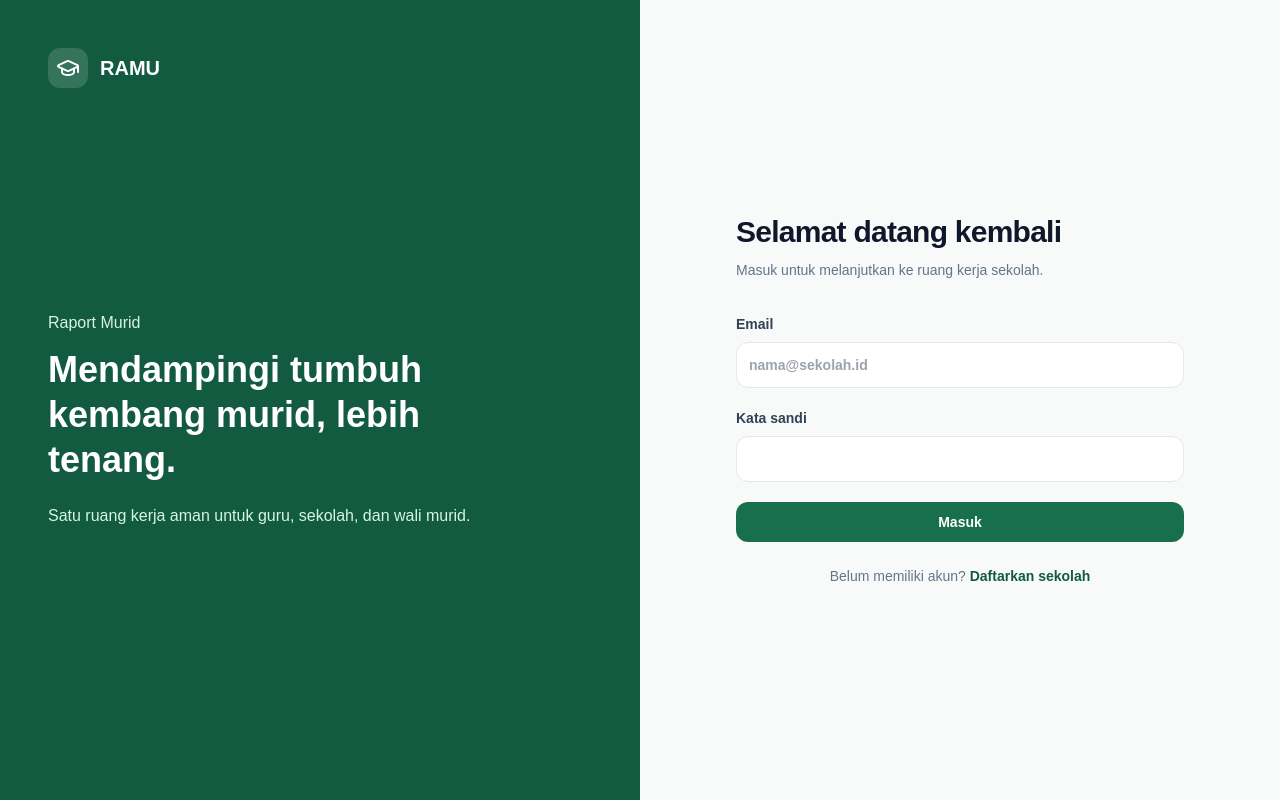
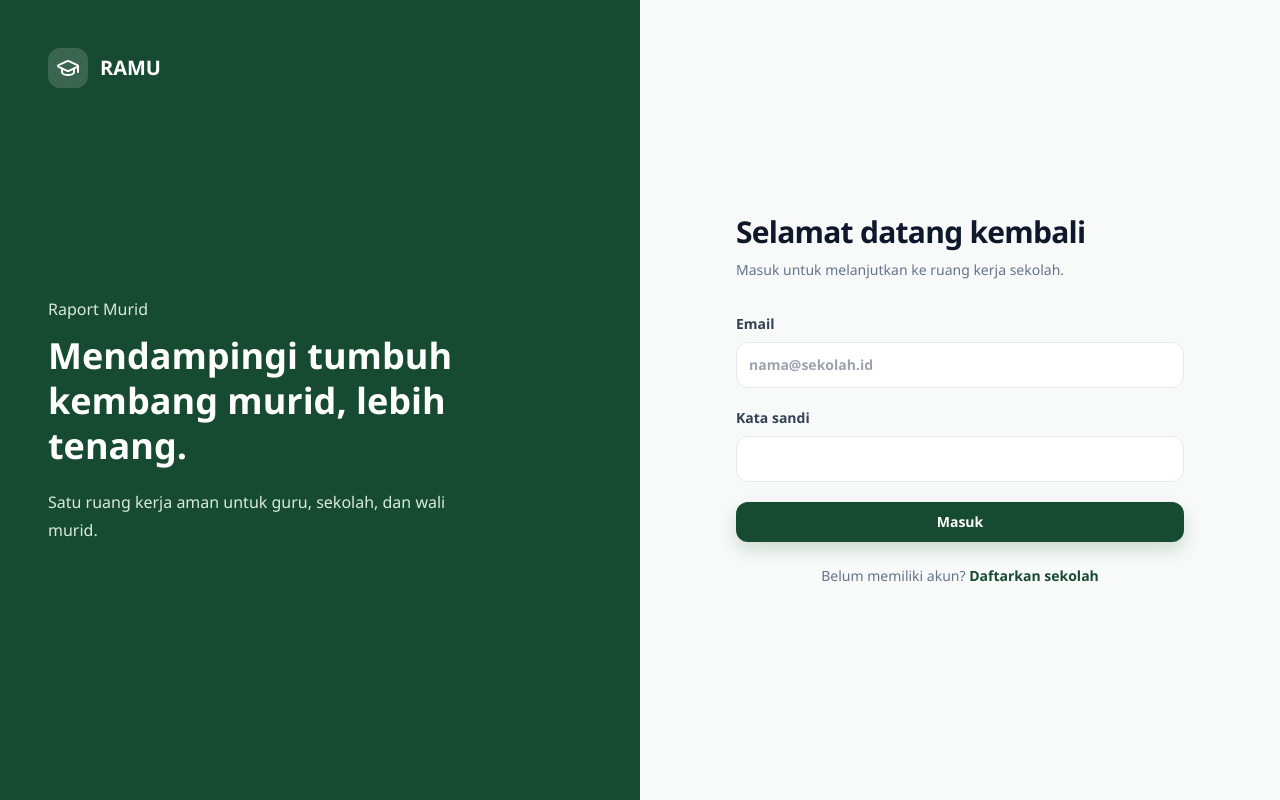
Before and after one commit to SinchanGM24/Ramu, a Next.js app in the folder frontend/: page /login in a window 1280 px wide. Built offline with nearby package versions, Linux system fonts and the light colour scheme; no server answers.

Commit message:
feat(ui): establish ramu visual foundation

```diff
--- a/frontend/src/app/globals.css
+++ b/frontend/src/app/globals.css
@@ -2,7 +2,57 @@
 @tailwind components;
 @tailwind utilities;
 
-* { box-sizing: border-box; }
-html { background: #f8faf9; }
-body { margin: 0; color: #172033; font-family: Arial, Helvetica, sans-serif; }
-button, input, select { font: inherit; }
+:root {
+	--ramu-ivory: #f8f5ed;
+	--ramu-paper: #fffdf8;
+	--ramu-ink: #17251b;
+	--ramu-muted: #647066;
+	--ramu-line: #e5e7dd;
+	--ramu-forest: #174b31;
+	--ramu-forest-deep: #092b1a;
+}
+
+* {
+	box-sizing: border-box;
+}
+
+html {
+	background: var(--ramu-ivory);
+	scroll-behavior: smooth;
+}
+
+body {
+	margin: 0;
+	color: var(--ramu-ink);
+	background:
+		radial-gradient(circle at 78% -8%, rgba(181, 214, 188, 0.32), transparent 28rem),
+		var(--ramu-ivory);
+	font-family: "Aptos", "Segoe UI", sans-serif;
+	text-rendering: optimizeLegibility;
+}
+
+button,
+input,
+select,
+textarea {
+	font: inherit;
+}
+
+button,
+a,
+input,
+select,
+textarea {
+	-webkit-tap-highlight-color: transparent;
+}
+
+::selection {
+	color: white;
+	background: #245f3f;
+}
+
+.ramu-surface-pattern {
+	background-image:
+		radial-gradient(circle at 1px 1px, rgba(23, 75, 49, 0.06) 1px, transparent 0);
+	background-size: 18px 18px;
+}
--- a/frontend/src/components/layout/app-shell.tsx
+++ b/frontend/src/components/layout/app-shell.tsx
@@ -7,8 +7,11 @@ export function AppShell({ children }: { children: ReactNode }) {
 		<>
 			<DesktopSidebar />
 			<MobileTopbar />
-			<main className="min-h-screen bg-[#f8faf9] px-4 py-6 pb-24 sm:px-7 lg:ml-64 lg:px-10 lg:py-10 lg:pb-10">
-				{children}
+			<main
+				id="konten-utama"
+				className="min-h-screen bg-[#f8f5ed] px-4 py-6 pb-24 sm:px-7 lg:ml-72 lg:px-10 lg:py-10 lg:pb-10"
+			>
+				<div className="mx-auto w-full max-w-7xl">{children}</div>
 			</main>
 			<MobileBottomNav />
 		</>
--- a/frontend/src/components/layout/mobile-bottom-nav.tsx
+++ b/frontend/src/components/layout/mobile-bottom-nav.tsx
@@ -14,7 +14,7 @@ export function MobileBottomNav() {
 	return (
 		<nav
 			aria-label="Navigasi utama"
-			className="fixed inset-x-0 bottom-0 z-30 grid grid-cols-3 border-t border-slate-200 bg-white pb-[env(safe-area-inset-bottom)] lg:hidden"
+			className="fixed inset-x-0 bottom-0 z-30 grid grid-cols-3 border-t border-brand-950/10 bg-[#fffdf8]/95 pb-[env(safe-area-inset-bottom)] shadow-[0_-10px_30px_rgba(23,75,49,0.06)] backdrop-blur lg:hidden"
 		>
 			{items.map(({ href, label, icon: Icon }) => {
 				const active = pathname.startsWith(href);
@@ -24,7 +24,7 @@ export function MobileBottomNav() {
 						href={href}
 						className={cn(
 							"flex min-h-16 flex-col items-center justify-center gap-1 text-[11px] font-medium",
-							active ? "text-brand-700" : "text-slate-500",
+							active ? "text-brand-800" : "text-slate-500",
 						)}
 					>
 						<Icon size={20} strokeWidth={active ? 2.5 : 2} />
--- a/frontend/src/components/layout/mobile-topbar.tsx
+++ b/frontend/src/components/layout/mobile-topbar.tsx
@@ -1,14 +1,14 @@
 import { Bell, GraduationCap } from "lucide-react";
 export function MobileTopbar() {
 	return (
-		<header className="sticky top-0 z-20 flex h-16 items-center justify-between border-b border-slate-100 bg-white/95 px-4 backdrop-blur lg:hidden">
-			<div className="flex items-center gap-2 font-bold text-slate-900">
-				<span className="grid size-9 place-items-center rounded-lg bg-brand-600 text-white">
+		<header className="sticky top-0 z-20 flex h-16 items-center justify-between border-b border-brand-950/10 bg-[#fffdf8]/95 px-4 backdrop-blur lg:hidden">
+			<div className="flex items-center gap-2 font-bold text-brand-950">
+				<span className="grid size-9 place-items-center rounded-xl bg-brand-800 text-white shadow-[0_5px_14px_rgba(9,43,26,0.18)]">
 					<GraduationCap size={19} />
 				</span>
 				RAMU
 			</div>
-			<button aria-label="Notifikasi" className="rounded-lg p-2 text-slate-500">
+			<button aria-label="Notifikasi" className="rounded-xl p-2 text-brand-800 hover:bg-brand-50">
 				<Bell size={20} />
 			</button>
 		</header>
--- a/frontend/src/components/shared/page-header.tsx
+++ b/frontend/src/components/shared/page-header.tsx
@@ -11,14 +11,16 @@ export function PageHeader({
 	action?: ReactNode;
 }) {
 	return (
-		<div className="mb-8 flex flex-col gap-5 border-b border-slate-200/80 pb-6 sm:flex-row sm:items-end sm:justify-between">
+		<div className="mb-8 flex max-w-7xl flex-col gap-5 border-b border-[#dedfd4] pb-6 sm:flex-row sm:items-end sm:justify-between">
 			<div>
-				<p className="text-xs font-bold uppercase tracking-[0.14em] text-brand-700">{eyebrow}</p>
-				<h1 className="mt-2 text-2xl font-bold tracking-tight text-slate-950 sm:text-3xl">
+				{eyebrow ? (
+					<p className="text-xs font-bold uppercase tracking-[0.14em] text-brand-700">{eyebrow}</p>
+				) : null}
+				<h1 className="mt-2 text-2xl font-bold tracking-[-0.035em] text-[#17251b] sm:text-3xl">
 					{title}
 				</h1>
 				{description && (
-					<p className="mt-2 max-w-2xl text-sm leading-6 text-slate-600">{description}</p>
+					<p className="mt-2 max-w-2xl text-sm leading-6 text-[#637065]">{description}</p>
 				)}
 			</div>
 			{action && <div className="shrink-0">{action}</div>}
--- a/frontend/src/components/ui/button.tsx
+++ b/frontend/src/components/ui/button.tsx
@@ -8,12 +8,15 @@ export const Button = forwardRef<HTMLButtonElement, Props>(
 		<button
 			ref={ref}
 			className={cn(
-				"inline-flex min-h-10 items-center justify-center gap-2 whitespace-nowrap rounded-xl px-4 text-sm font-semibold transition active:scale-[0.98] focus:outline-none focus:ring-2 focus:ring-brand-500 focus:ring-offset-2 disabled:cursor-not-allowed disabled:opacity-50",
+				"inline-flex min-h-10 items-center justify-center gap-2 whitespace-nowrap rounded-xl px-4 text-sm font-semibold transition duration-200 active:scale-[0.98] focus:outline-none focus:ring-2 focus:ring-brand-500 focus:ring-offset-2 focus:ring-offset-[#f8f5ed] disabled:cursor-not-allowed disabled:opacity-50",
 				{
-					"bg-brand-600 text-white hover:bg-brand-700": variant === "primary",
-					"bg-brand-50 text-brand-700 hover:bg-brand-100": variant === "secondary",
-					"text-slate-600 hover:bg-slate-100": variant === "ghost",
-					"bg-red-600 text-white hover:bg-red-700": variant === "danger",
+					"bg-brand-700 text-white shadow-[0_8px_18px_rgba(23,75,49,0.18)] hover:-translate-y-0.5 hover:bg-brand-800 hover:shadow-[0_12px_24px_rgba(23,75,49,0.22)]":
+						variant === "primary",
+					"border border-brand-100 bg-white text-brand-700 hover:border-brand-200 hover:bg-brand-50":
+						variant === "secondary",
+					"text-slate-600 hover:bg-brand-50 hover:text-brand-800": variant === "ghost",
+					"bg-red-700 text-white shadow-[0_8px_18px_rgba(185,28,28,0.16)] hover:-translate-y-0.5 hover:bg-red-800":
+						variant === "danger",
 				},
 				className,
 			)}
--- a/frontend/src/components/ui/card.tsx
+++ b/frontend/src/components/ui/card.tsx
@@ -3,7 +3,10 @@ import { cn } from "@/lib/utils";
 export function Card({ className, ...props }: HTMLAttributes<HTMLDivElement>) {
 	return (
 		<section
-			className={cn("rounded-2xl border border-slate-100 bg-white p-5 shadow-soft", className)}
+			className={cn(
+				"rounded-2xl border border-[#e7e7dc] bg-[#fffdf8] p-5 shadow-soft sm:p-6",
+				className,
+			)}
 			{...props}
 		/>
 	);
--- a/frontend/tailwind.config.ts
+++ b/frontend/tailwind.config.ts
@@ -5,9 +5,24 @@ const config: Config = {
 	theme: {
 		extend: {
 			colors: {
-				brand: { 50: "#eefbf6", 100: "#d5f5e7", 500: "#238a62", 600: "#176f4e", 700: "#125a40" },
+				brand: {
+					50: "#edf6ef",
+					100: "#d9eadc",
+					200: "#b5d6bc",
+					300: "#87ba94",
+					400: "#5c9870",
+					500: "#387953",
+					600: "#245f3f",
+					700: "#174b31",
+					800: "#103923",
+					900: "#092b1a",
+					950: "#051c11",
+				},
 			},
-			boxShadow: { soft: "0 12px 30px rgba(22, 66, 51, 0.08)" },
+			boxShadow: {
+				soft: "0 16px 38px rgba(26, 65, 42, 0.08)",
+				panel: "0 18px 48px rgba(26, 65, 42, 0.1)",
+			},
 		},
 	},
 	plugins: [],
```
Also changed, not shown: frontend/src/components/layout/desktop-sidebar.tsx (+35 -18 lines), 2 other files (tests, documents, lock files or other folders).
